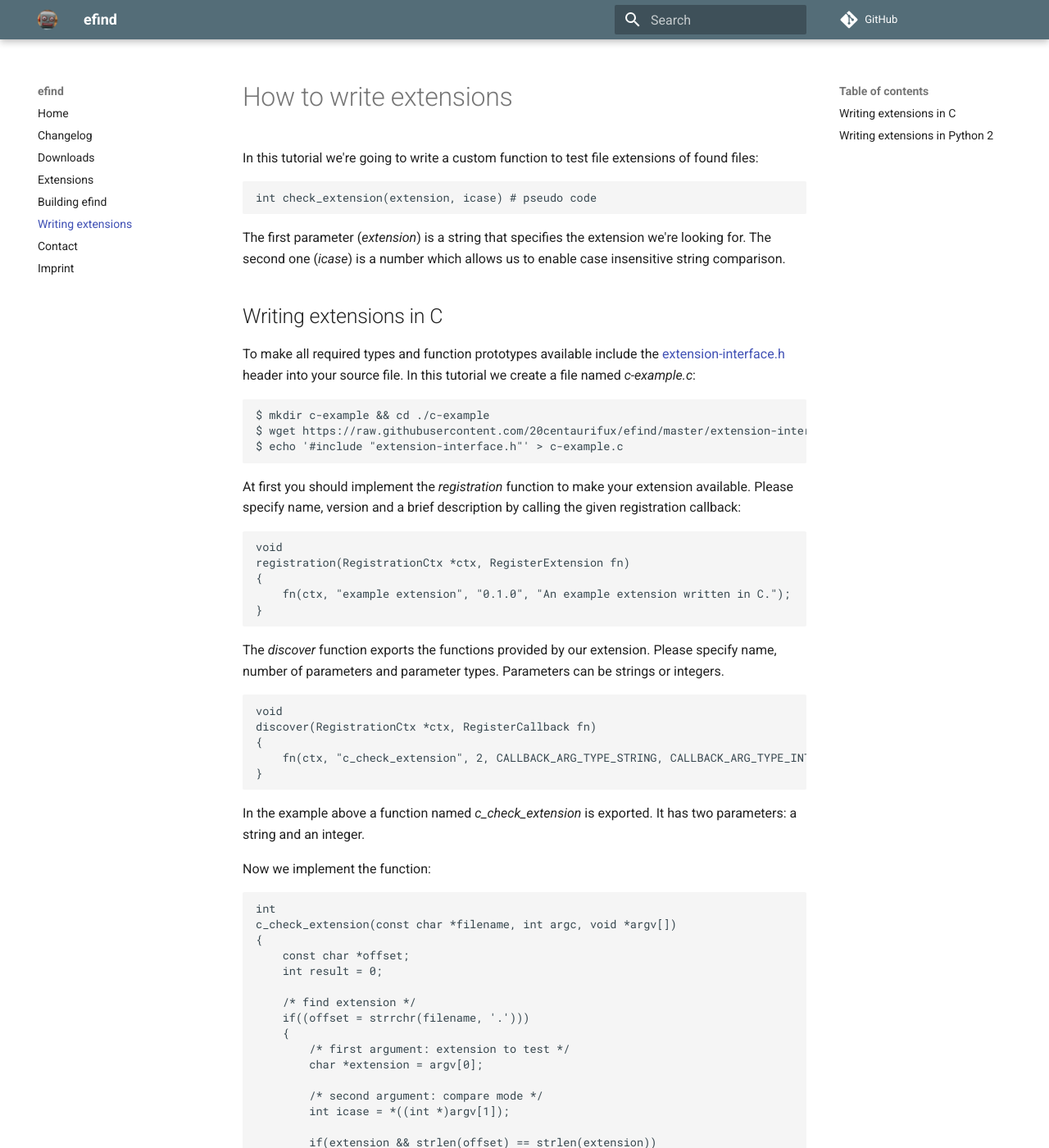
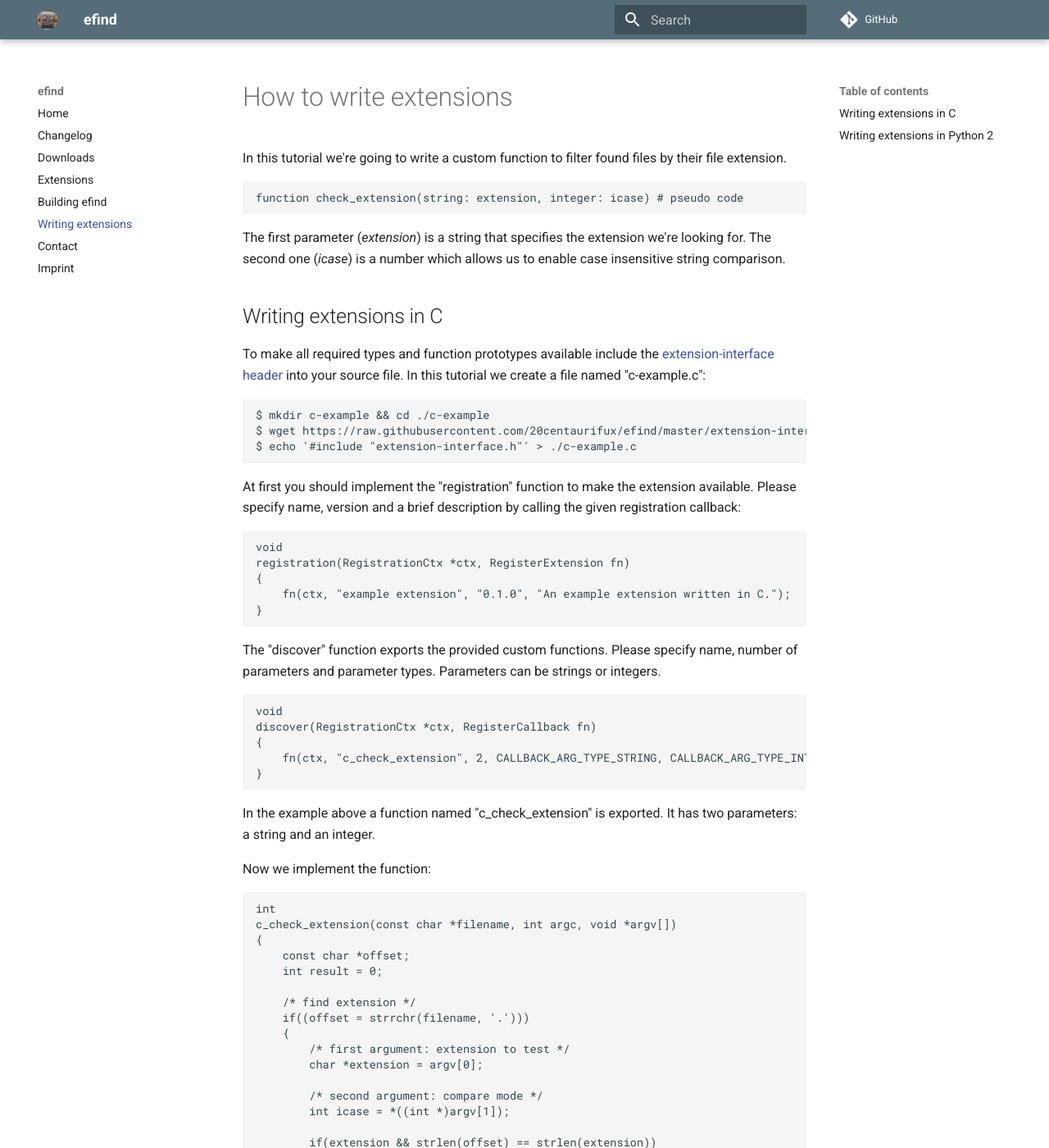
Before and after one commit to 20centaurifux/efind-website, an MkDocs documentation site: the page built from docs/howto-extensions.md, in a window 1280 px wide and 1400 px high. Shown: the whole window at 82% size. Built offline with MkDocs 1.6.1 and Material for MkDocs 9.7.7, drawn with Linux system fonts in a browser that asks for light colours; comment, search, counter and statistics services are not loaded; old or Windows-style settings are respelled for this version of MkDocs; some of the changed text lies outside the part shown.

Commit message:
general review

````diff
--- a/docs/howto-extensions.md
+++ b/docs/howto-extensions.md
@@ -1,24 +1,20 @@
 # How to write extensions
 
-In this tutorial we're going to write a custom function to test file extensions of found files:
+In this tutorial we're going to write a custom function to filter found files by their file extension.
 
-```
-int check_extension(extension, icase) # pseudo code
-```
+	function check_extension(string: extension, integer: icase) # pseudo code
 
 The first parameter (*extension*) is a string that specifies the extension we're looking for. The second one (*icase*) is a number which allows us to enable case insensitive string comparison.
 
 ## Writing extensions in C
 
-To make all required types and function prototypes available include the [extension-interface.h](https://github.com/20centaurifux/efind/blob/master/extension-interface.h) header into your source file. In this tutorial we create a file named *c-example.c*:
+To make all required types and function prototypes available include the [extension-interface header](https://github.com/20centaurifux/efind/blob/master/extension-interface.h) into your source file. In this tutorial we create a file named "c-example.c":
 
-```
-$ mkdir c-example && cd ./c-example
-$ wget https://raw.githubusercontent.com/20centaurifux/efind/master/extension-interface.h
-$ echo '#include "extension-interface.h"' > c-example.c
-```
+	$ mkdir c-example && cd ./c-example
+	$ wget https://raw.githubusercontent.com/20centaurifux/efind/master/extension-interface.h
+	$ echo '#include "extension-interface.h"' > ./c-example.c
 
-At first you should implement the *registration* function to make your extension available. Please specify name, version and a brief description by calling the given registration callback:
+At first you should implement the "registration" function to make the extension available. Please specify name, version and a brief description by calling the given registration callback:
 
 ```
 void
@@ -28,75 +24,67 @@ registration(RegistrationCtx *ctx, RegisterExtension fn)
 }
 ```
 
-The *discover* function exports the functions provided by our extension. Please specify name, number of parameters and parameter types.  Parameters can be strings or integers.
+The "discover" function exports the provided custom functions. Please specify name, number of parameters and parameter types.  Parameters can be strings or integers.
 
-```
-void
-discover(RegistrationCtx *ctx, RegisterCallback fn)
-{
-	fn(ctx, "c_check_extension", 2, CALLBACK_ARG_TYPE_STRING, CALLBACK_ARG_TYPE_INTEGER);
-}
-```
+	void
+	discover(RegistrationCtx *ctx, RegisterCallback fn)
+	{
+		fn(ctx, "c_check_extension", 2, CALLBACK_ARG_TYPE_STRING, CALLBACK_ARG_TYPE_INTEGER);
+	}
 
-In the example above a function named *c_check_extension* is exported. It has two parameters: a string and an integer.
+In the example above a function named "c_check_extension" is exported. It has two parameters: a string and an integer.
 
 Now we implement the function:
 
-```
-int
-c_check_extension(const char *filename, int argc, void *argv[])
-{
-	const char *offset;
-	int result = 0;
+	int
+	c_check_extension(const char *filename, int argc, void *argv[])
+	{
+		const char *offset;
+		int result = 0;
 
-	/* find extension */
-	if((offset = strrchr(filename, '.')))
-	{
-		/* first argument: extension to test */
-		char *extension = argv[0];
+		/* find extension */
+		if((offset = strrchr(filename, '.')))
+		{
+			/* first argument: extension to test */
+			char *extension = argv[0];
 
-		/* second argument: compare mode */
-		int icase = *((int *)argv[1]);
+			/* second argument: compare mode */
+			int icase = *((int *)argv[1]);
 
-		if(extension && strlen(offset) == strlen(extension))
-		{
-			result = 1;
+			if(extension && strlen(offset) == strlen(extension))
+			{
+				result = 1;
 
-			while(*offset && result)
-			{
-				if(icase)
+				while(*offset && result)
 				{
-					result = tolower(*offset) == tolower(*extension);
+					if(icase)
+					{
+						result = tolower(*offset) == tolower(*extension);
+					}
+					else
+					{
+						result = *offset == *extension;
+					}
+
+					++offset, ++extension;
 				}
-				else
-				{
-					result = *offset == *extension;
-				}
-
-				++offset, ++extension;
 			}
 		}
+
+		return result;
 	}
 
-	return result;
-}
-```
+The first parameter is always the name of the found file. *argc* specifies the number of function arguments provided by the array *argv*. Please keep in mind that you receive a *pointer to an integer* and *not the integer value*.
 
-The first parameter is always the name of the found file. *argc* specifies the number function arguments provided by the array *argv*. Please keep in mind that you receive a *pointer* to an integer, not the integer value.
+Build the source file into a shared library and copy it to your local extension directory:
 
-Build the source file into a shared library and copy it into your local extension directory:
-
-```
-$ gcc -Wall -O2 -fPIC -nostartfiles -shared ./c-example.c -o ./c-example.so
-$ mkdir -p ~/.efind/extensions
-$ cp ./c-example.so ~/.efind/extensions
-```
+	$ gcc -Wall -O2 -fPIC -nostartfiles -shared ./c-example.c -o ./c-example.so
+	$ mkdir -p ~/.efind/extensions
+	$ cp ./c-example.so ~/.efind/extensions/
 
 Now you can use the function in **efind**:
 
-```
-$ efind . 'c_check_extension(".c", 1)'
-```
+	$ efind . 'c_check_extension(".c", 1)'
 
 You find this example in the [examples](https://github.com/20centaurifux/efind/tree/master/examples/c) folder.
 
@@ -106,45 +94,35 @@ You find this example in the [examples](https://github.com/20centaurifux/efind/t
 
 Your script has to define the strings *EXTENSION_NAME*, *EXTENSION_VERSION* and *EXTENSION_DESCRIPTION* to export name, version and a brief description:
 
-```
-EXTENSION_NAME="example extension"
-EXTENSION_VERSION="0.1.0"
-EXTENSION_DESCRIPTION="An example extension written in Python."
-```
+	EXTENSION_NAME="example extension"
+	EXTENSION_VERSION="0.1.0"
+	EXTENSION_DESCRIPTION="An example extension written in Python."
 
 In our example we want to write a function to test the extension of a filename. It could be implemented the following way:
 
-```
-def py_check_extension(filename, extension, icase):
-    result = 0
+	def py_check_extension(filename, extension, icase):
+	    result = 0
 
-    _, ext = os.path.splitext(filename)
+	    _, ext = os.path.splitext(filename)
 
-    if len(ext) > 0:
-        if icase == 0:
-            result = ext == extension
-        else:
-            result = ext.lower() == extension.lower()
+	    if len(ext) > 0:
+			if icase == 0:
+		    		result = ext == extension
+			else:
+		    		result = ext.lower() == extension.lower()
 
-    return result
-```
+	    return result
 
-The first parameter is always the name of the found file. Our example function has two optional arguments. To register the function properly the data types of these arguments have to be declared by adding a *\_\_signature\_\_* attribute to your *callable*:
+The first parameter is always the name of the found file. Our example function has two optional arguments: *extension* and *icase*. To register the function properly the data types of these arguments have to be declared by adding a special attribute to the callable object:
 
-```
-py_check_extension.__signature__=[str, int]
-```
+	py_check_extension.__signature__=[str, int]
 
 The *EXTENSION_EXPORT* array exports your custom function(s) to **efind**:
 
-```
-EXTENSION_EXPORT=[py_check_extension]
-```
+	EXTENSION_EXPORT=[py_check_extension]
 
-After copying your script into your local extension folder (*~/.efind/extensions*) your custom function is available in **efind**:
+After copying the script into your local extension folder (*~/.efind/extensions*) the custom function is available in **efind**:
 
-```
-$ efind . 'py_check_extension(".py", 1)'
-```
+	$ efind . 'py_check_extension(".py", 1)'
 
 You find this example in the [examples](https://github.com/20centaurifux/efind/tree/master/examples/python) folder.
````
Also changed, not shown: docs/changelog.md (+7 -1 lines), docs/extensions.md (+16 -20 lines), docs/index.md (+21 -34 lines).
